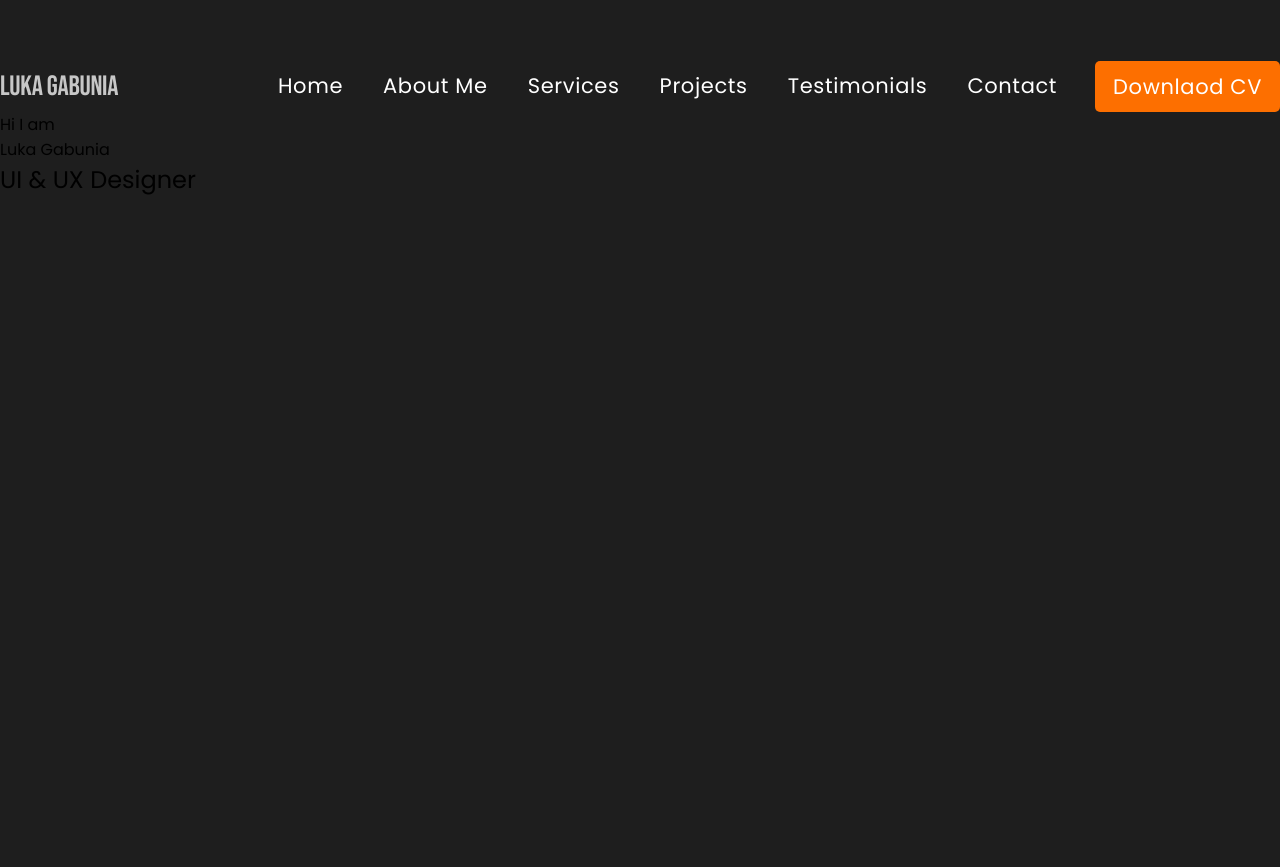
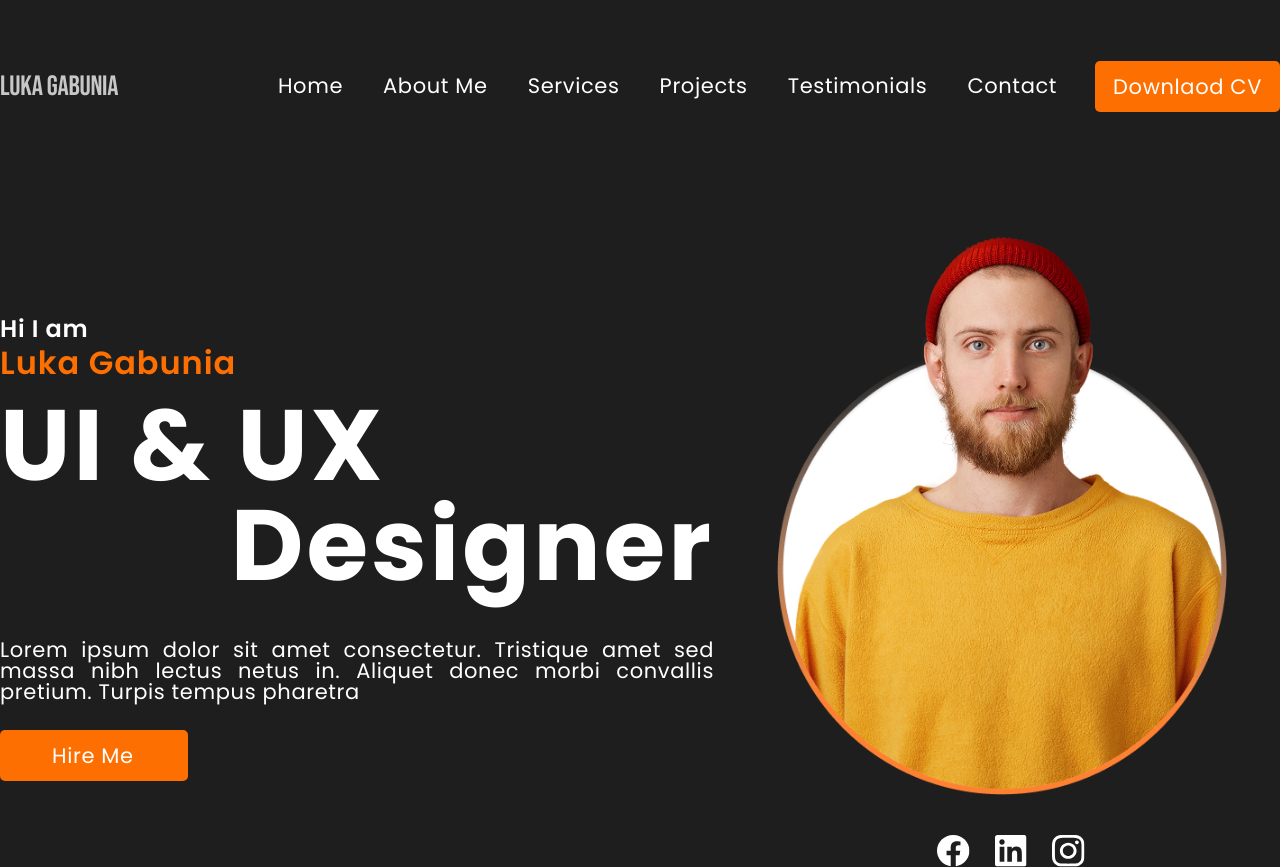
Before and after one commit to Lukagbn/final, a plain HTML site: page index.html in a window 1280 px wide. Before the commit the page ends 800 px from the top, so only its background shows below. Drawn offline with Linux system fonts and the light colour scheme.

Commit message:
added about section

```diff
--- a/index.html
+++ b/index.html
@@ -10,7 +10,7 @@
   <body>
     <header class="container">
       <a href="#" class="logo">Luka gabunia</a>
-      <nav>
+      <nav class="header-nav">
         <ul>
           <li><a href="#">Home</a></li>
           <li><a href="#">About Me</a></li>
@@ -19,16 +19,38 @@
           <li><a href="#">Testimonials</a></li>
           <li><a href="#">Contact</a></li>
         </ul>
-        <button><p>Downlaod CV</p></button>
+        <button>Downlaod CV</button>
       </nav>
     </header>
     <main>
-      <section>
+      <section class="about-section">
         <div class="container">
-          <div class="text-wrapper">
-            <p>Hi I am</p>
-            <p>Luka Gabunia</p>
-            <h1>UI & UX <span>Designer</span></h1>
+          <div class="profile-wrapper">
+            <div class="text-wrapper">
+              <p>Hi I am</p>
+              <p class="highlight">Luka Gabunia</p>
+              <h1>UI & UX</h1>
+              <span>Designer</span>
+              <p class="description">
+                Lorem ipsum dolor sit amet consectetur. Tristique amet sed massa
+                nibh lectus netus in. Aliquet donec morbi convallis pretium.
+                Turpis tempus pharetra
+              </p>
+              <button>Hire Me</button>
+            </div>
+            <div class="img-wrapper">
+              <div class="img-container">
+                <img src="./src/img/Group 2.png" alt="" />
+                <div class="social-links">
+                  <img src="./src/img/Facebook - Negative.svg" alt="facebook" />
+                  <img src="./src/img/LinkedIn - Negative.svg" alt="linkedin" />
+                  <img
+                    src="./src/img/Instagram - Negative.svg"
+                    alt="instagram"
+                  />
+                </div>
+              </div>
+            </div>
           </div>
         </div>
       </section>
--- a/src/css/style.css
+++ b/src/css/style.css
@@ -38,10 +38,16 @@
   padding: 0;
   box-sizing: border-box;
   font-family: "PoppinsRegular";
-  font-weight: 400;
 }
 body {
   background-color: #1e1e1e;
+}
+.logo {
+  font-family: "Bebas Neue";
+  font-size: 28px;
+  color: #c7c7c7;
+  line-height: 100%;
+  letter-spacing: -0.28px;
 }
 .container {
   max-width: 1420px;
@@ -54,17 +60,17 @@ header.container {
   justify-content: space-between;
   align-items: center;
 }
-nav {
+.header-nav {
   display: flex;
   gap: 38px;
   align-items: center;
 }
-ul {
+.header-nav ul {
   display: flex;
   gap: 40px;
   list-style: none;
 }
-ul li {
+.header-nav ul li {
   line-height: 100%;
 }
 header a {
@@ -72,32 +78,113 @@ header a {
   letter-spacing: 0.63px;
 }
 header a,
-button {
+.header-nav button {
   color: #ffffff;
-}
-header a {
   text-decoration: none;
 }
-button {
+
+.header-nav button {
   background-color: #fd6f00;
   outline: none;
   border: none;
   border-radius: 5px;
-}
-button p {
   font-size: 21px;
   padding: 18px;
   letter-spacing: 0.63px;
   padding-block: 10px;
+  cursor: pointer;
+  text-align: justify;
 }
-.logo {
-  font-family: "Bebas Neue";
-  font-size: 28px;
-  color: #c7c7c7;
-  line-height: 100%;
-  letter-spacing: -0.28px;
+
+.profile-wrapper {
+  display: flex;
+  justify-content: space-between;
+  align-items: center;
+  margin-top: 120px;
 }
-.text-container {
+
+.text-wrapper {
   max-width: 714px;
   width: 100%;
 }
+.text-wrapper {
+  display: flex;
+  flex-direction: column;
+  gap: 6px;
+}
+.text-wrapper p {
+  font-family: "PoppinsSemiBold";
+  color: #ffffff;
+  font-size: 24px;
+  line-height: 100%;
+  letter-spacing: 0.72px;
+}
+.text-wrapper .description {
+  font-size: 21px;
+  font-family: "PoppinsRegular";
+  margin-top: 28px;
+  letter-spacing: 0.63px;
+  text-align: justify;
+}
+.text-wrapper .highlight {
+  font-family: "PoppinsSemiBold";
+  color: #fd6f00;
+  font-size: 32px;
+  line-height: 100%;
+  letter-spacing: 0.96px;
+}
+.text-wrapper h1,
+.text-wrapper span {
+  font-family: "PoppinsBold";
+  font-size: 100px;
+  line-height: 120%;
+  letter-spacing: 3px;
+  color: #ffffff;
+}
+.text-wrapper span {
+  align-self: flex-end;
+  margin-top: -26px;
+}
+.img-wrapper {
+  max-width: 538px;
+  width: 100%;
+}
+.img-wrapper img {
+  max-width: 485px;
+  width: 100%;
+}
+.text-wrapper button {
+  margin-top: 22px;
+  background-color: #fd6f00;
+  color: #ffffff;
+  max-width: 188px;
+  width: 100%;
+  outline: none;
+  border: none;
+  border-radius: 5px;
+  font-size: 21px;
+  padding: 52px;
+  letter-spacing: 0.63px;
+  padding-block: 10px;
+  cursor: pointer;
+  text-align: justify;
+  align-self: flex-start;
+}
+.img-container {
+  display: flex;
+  flex-direction: column;
+  justify-content: center;
+  align-items: center;
+}
+.social-links {
+  margin-top: 40px;
+  display: flex;
+  justify-content: center;
+  gap: 25px;
+}
+
+.social-links img {
+  max-width: 32.48px;
+  width: 100%;
+  cursor: pointer;
+}
```
Also changed, not shown: src/img/Facebook - Negative.svg (added), src/img/Group 2.png (added), src/img/Instagram - Negative.svg (added), src/img/LinkedIn - Negative.svg (added).
